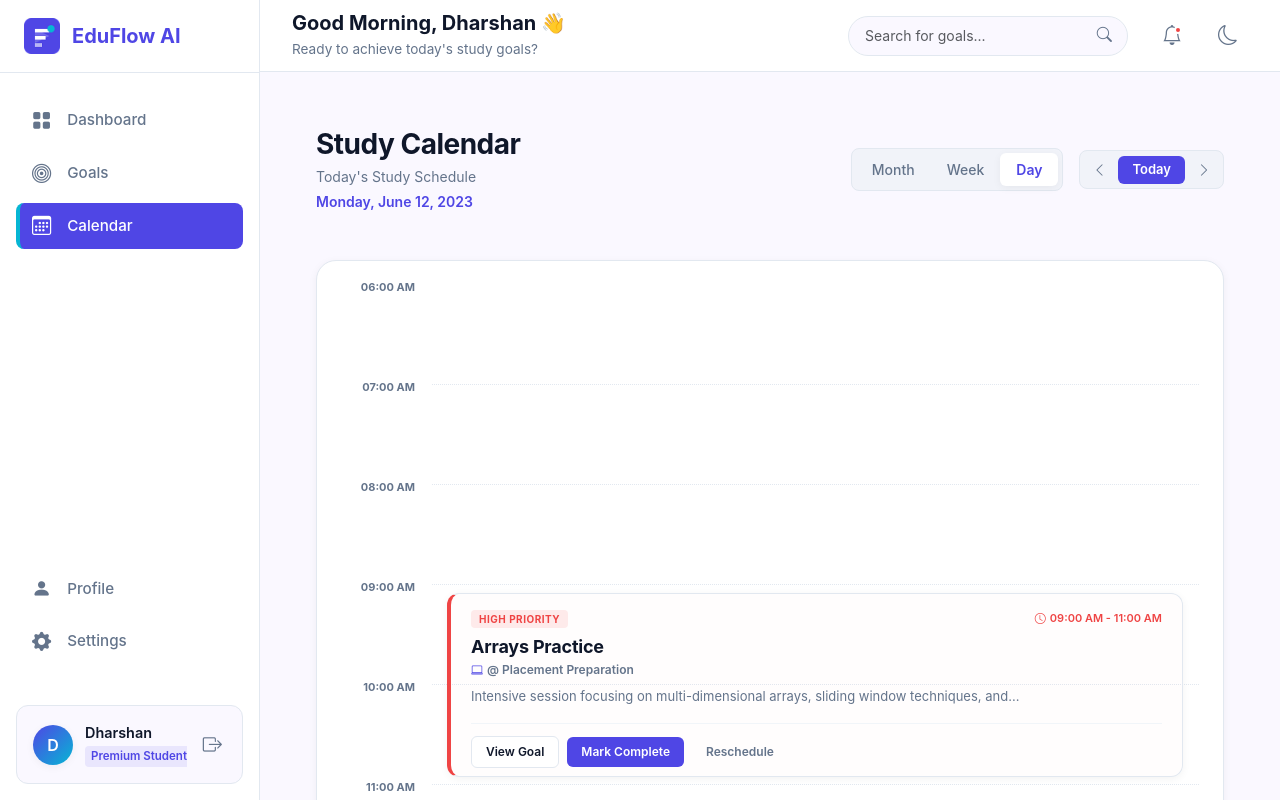
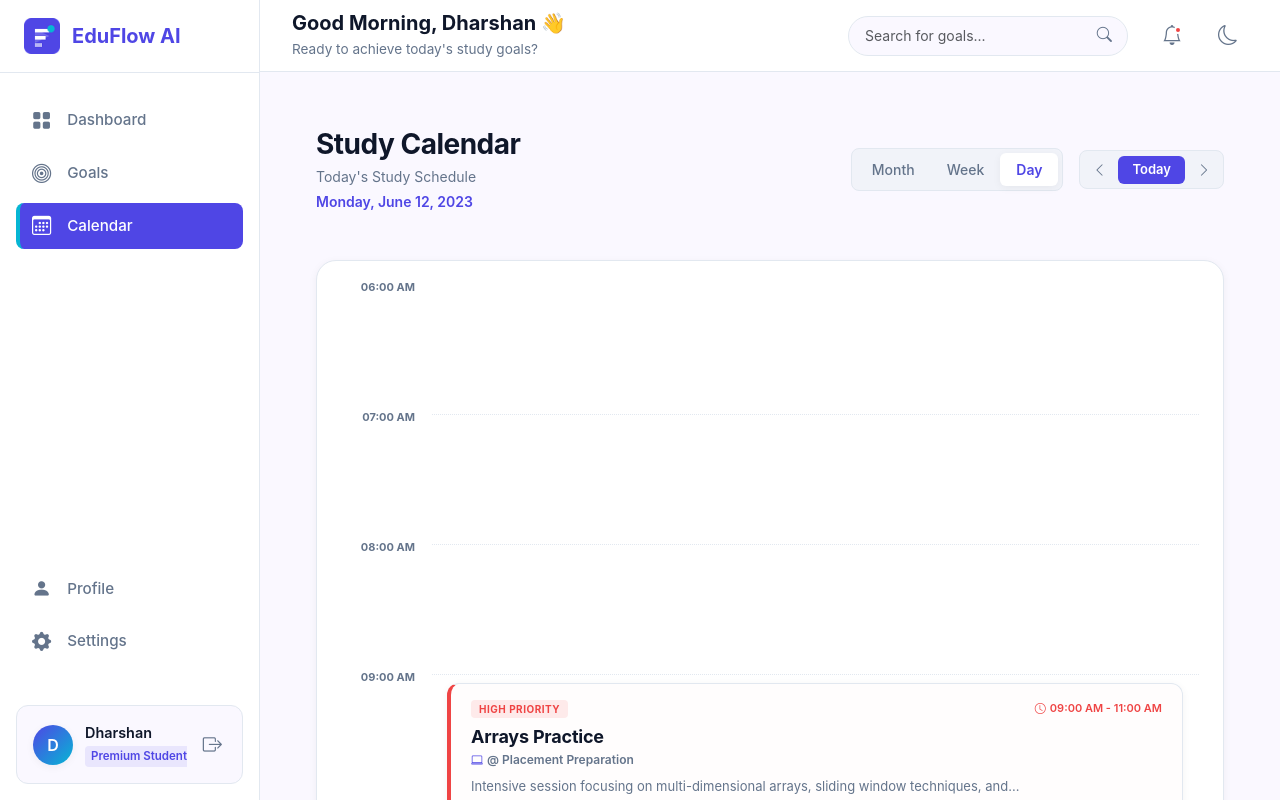
Before and after one commit to Dharshankuma/EduFlowAI, a React (Vite) app in the folder frontEnd/EduFlow-AI-Frontend/: page /calendar in a window 1280 px wide. Both pictures are taken after a click on the button "Day". Shown: the top 800 px of the page. Built offline with nearby package versions, Linux system fonts and the light colour scheme.

Commit message:
commit changes

```diff
--- a/frontEnd/EduFlow-AI-Frontend/src/components/app/calendar/CalendarDayView/CalendarDayView.css
+++ b/frontEnd/EduFlow-AI-Frontend/src/components/app/calendar/CalendarDayView/CalendarDayView.css
@@ -161,7 +161,7 @@
 }
 
 .timeline-hour-slot {
-    height: 100px;
+    height: 130px;
     border-bottom: 1px dotted var(--border-color);
     display: flex;
     align-items: flex-start;
--- a/frontEnd/EduFlow-AI-Frontend/src/components/app/calendar/CalendarDayView/CalendarDayView.jsx
+++ b/frontEnd/EduFlow-AI-Frontend/src/components/app/calendar/CalendarDayView/CalendarDayView.jsx
@@ -132,7 +132,7 @@ export const CalendarDayView = ({
     // 2. Compute absolute placement style for event cards on desktop
     const getEventStyle = (event) => {
         const { start, end } = parseTimeRange(event.time);
-        const slotHeight = 100; // matching CSS slot height in px
+        const slotHeight = 130; // matching CSS slot height in px
 
         // 8px margin padding offsets to keep badges clean inside horizontal grids
         const top = (start - timelineStartHour) * slotHeight + 8;
```
